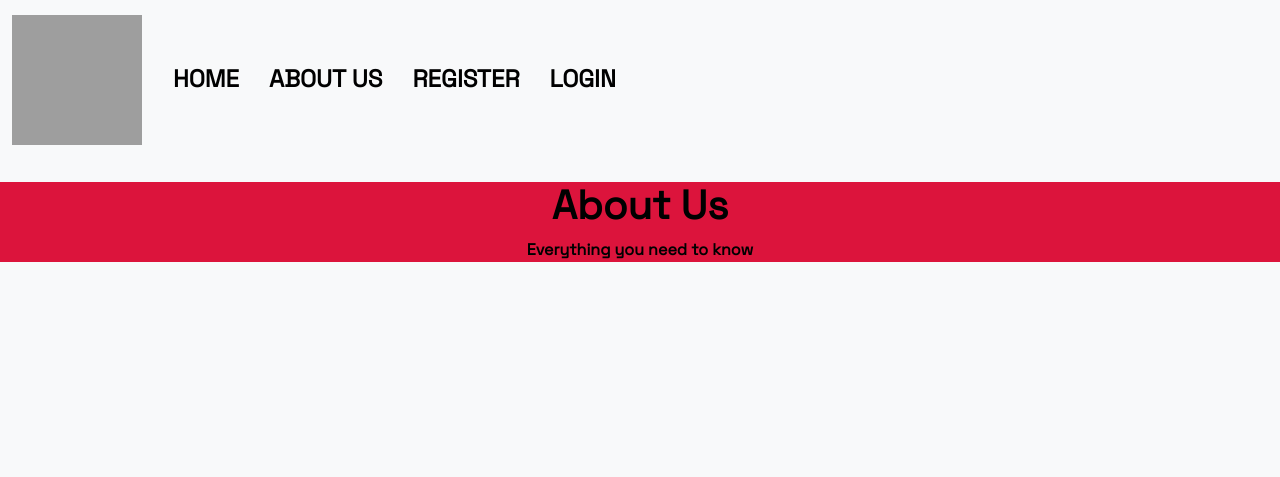
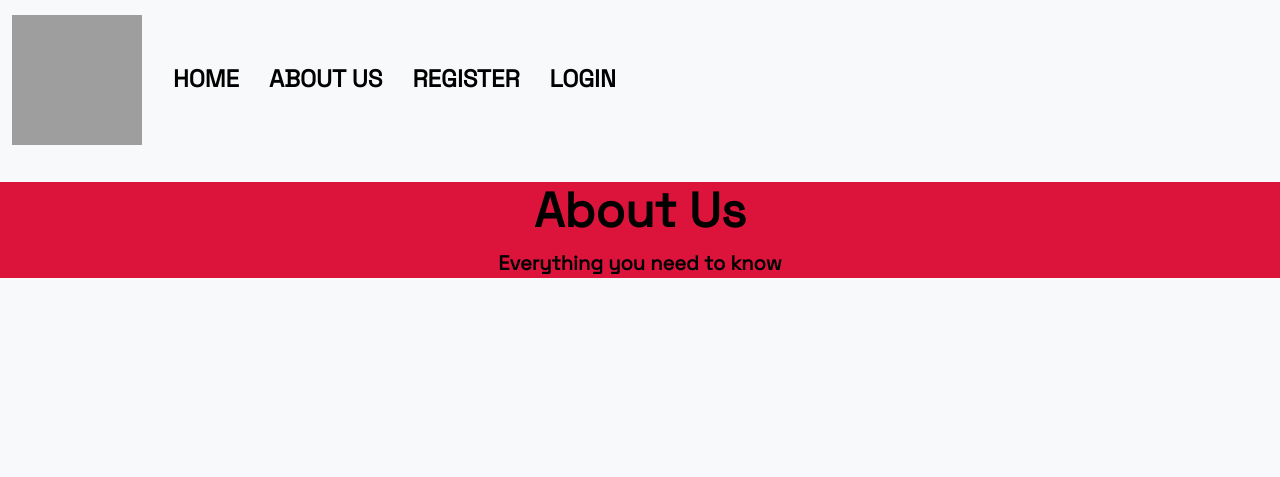
Before and after one commit to jrdnbrkfld/gamernetic, a Django app: page /about.html in a window 1280 px wide. Shown: the top 477 px of the page. Run offline with Django 4.2, Linux system fonts and the light colour scheme; some libraries are stand-ins or nearby versions; grey boxes are pictures that could not be loaded.

Commit message:
changed style for about us header

```diff
--- a/templates/about.html
+++ b/templates/about.html
@@ -5,8 +5,8 @@
     <header>
         <div class="post-caption mt-4">
             <div class="text-center-caption">
-                <h1 class="post-title fw-bolder">About Us</h1>
-                <p class="post-subtitle fw-bold">Everything you need to know</p>
+                <h1 class="display-5 fw-bolder text-shadow">About Us</h1>
+                <p class="lead text-shadow fw-bold">Everything you need to know</p>
             </div>
         </div>
     </header>
```
